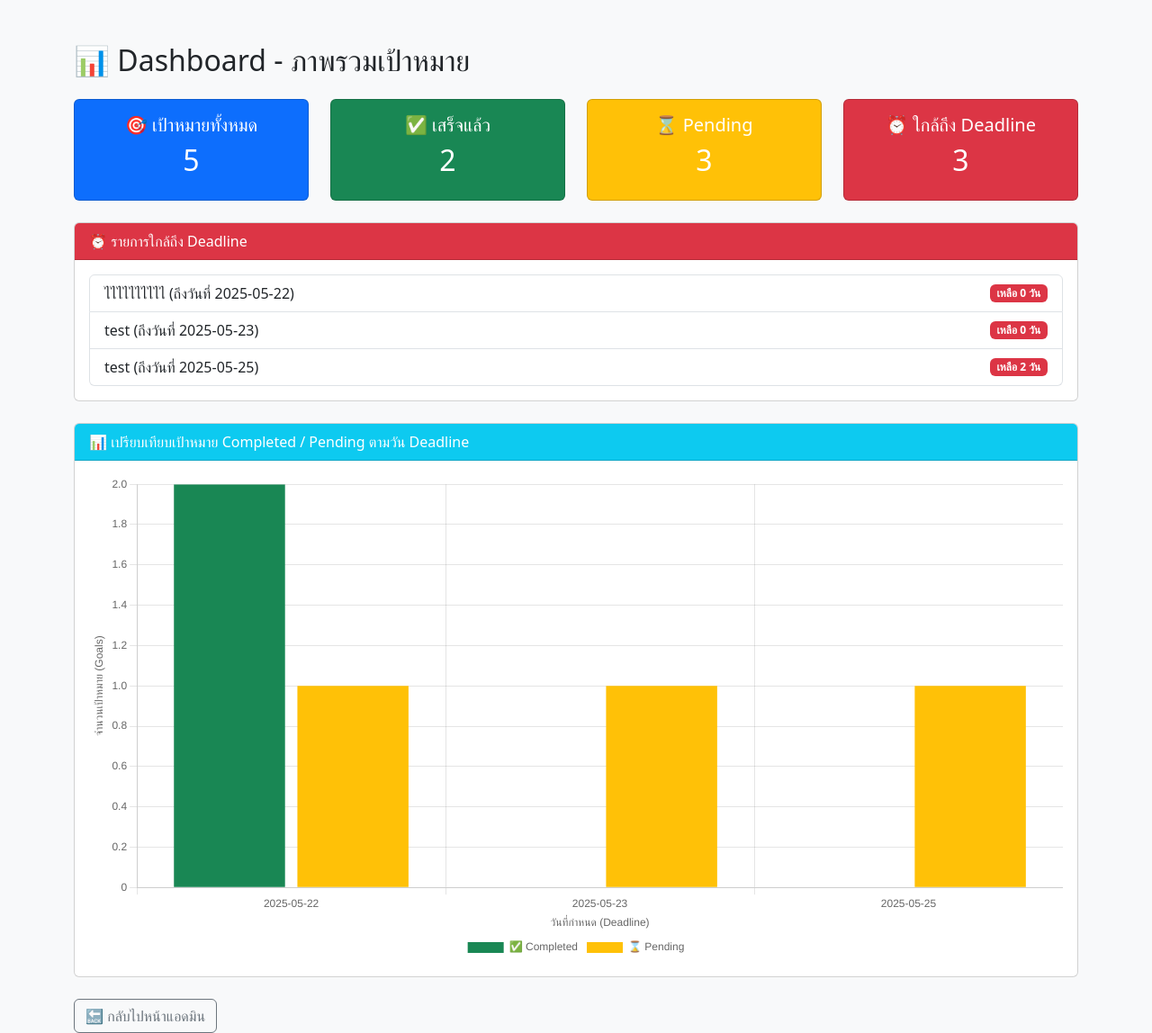
After one commit to AomThippawan/uploaded_web, a PHP site: page /php/dashboard.php in a window 1280 px wide. The commit adds this page. Shown: the whole page at 90% size. Run offline with PHP 8.4, Linux system fonts and the light colour scheme; data comes from the database, SQL or seed files in the repository.

Commit message:
update_web

```diff
--- a/php/admin.php
+++ b/php/admin.php
@@ -33,6 +33,7 @@ $name = $_SESSION['name'];
     <!-- <a href="upload_form.php" class="menu-item">📤 อัปโหลดไฟล์ .xlsx</a> -->
     <a href="view_files.php" class="menu-item">📁 จัดการไฟล์</a>
     <a href="manage_user.php" class="menu-item">👥 จัดการผู้ใช้</a>
+    <a href="dashboard.php" class="menu-item"> Dashboard Goal</a>
 </div>
 
 
--- /dev/null
+++ b/php/dashboard.php
@@ -0,0 +1,182 @@
+<?php
+include 'config_db.php';
+
+// ดึงจำนวน goal ทั้งหมด
+$total_sql = "SELECT COUNT(*) as total FROM goal";
+$total_result = mysqli_query($conn, $total_sql);
+$total = mysqli_fetch_assoc($total_result)['total'];
+
+// ดึงจำนวน completed
+$completed_sql = "SELECT COUNT(*) as completed FROM goal WHERE status = 'completed'";
+$completed_result = mysqli_query($conn, $completed_sql);
+$completed = mysqli_fetch_assoc($completed_result)['completed'];
+
+// ดึงจำนวน pending
+$pending_sql = "SELECT COUNT(*) as pending FROM goal WHERE status = 'pending'";
+$pending_result = mysqli_query($conn, $pending_sql);
+$pending = mysqli_fetch_assoc($pending_result)['pending'];
+
+// ดึง goal ที่ใกล้ deadline (ภายใน 3 วันจากวันนี้)
+$near_deadline_sql = "SELECT * FROM goal WHERE DATEDIFF(deadline, CURDATE()) <= 3 AND status != 'completed'";
+$near_deadline_result = mysqli_query($conn, $near_deadline_sql);
+
+// สำหรับ Bar Chart: นับจำนวน Completed และ Pending เปรียบเทียบตามวันที่ deadline
+$bar_sql = "
+    SELECT DATE(deadline) as goal_date,
+           SUM(status = 'completed') as completed,
+           SUM(status = 'pending') as pending
+    FROM goal
+    WHERE deadline IS NOT NULL
+    GROUP BY DATE(deadline)
+    ORDER BY goal_date ASC
+";
+$bar_result = mysqli_query($conn, $bar_sql);
+
+$labels = [];
+$completedData = [];
+$pendingData = [];
+
+while ($row = mysqli_fetch_assoc($bar_result)) {
+    $labels[] = $row['goal_date'];
+    $completedData[] = $row['completed'];
+    $pendingData[] = $row['pending'];
+}
+?>
+
+<!DOCTYPE html>
+<html lang="en">
+<head>
+    <meta charset="UTF-8">
+    <title>Goal Dashboard</title>
+    <link href="https://cdn.jsdelivr.net/npm/bootstrap@5.3.2/dist/css/bootstrap.min.css" rel="stylesheet">
+    <script src="https://cdn.jsdelivr.net/npm/chart.js"></script>
+</head>
+<body class="bg-light">
+<div class="container mt-5">
+    <h2 class="mb-4">📊 Dashboard - ภาพรวมเป้าหมาย</h2>
+
+    <div class="row text-center mb-4">
+        <div class="col-md-3">
+            <div class="card text-white bg-primary">
+                <div class="card-body">
+                    <h5>🎯 เป้าหมายทั้งหมด</h5>
+                    <h2><?= $total ?></h2>
+                </div>
+            </div>
+        </div>
+        <div class="col-md-3">
+            <div class="card text-white bg-success">
+                <div class="card-body">
+                    <h5>✅ เสร็จแล้ว</h5>
+                    <h2><?= $completed ?></h2>
+                </div>
+            </div>
+        </div>
+        <div class="col-md-3">
+            <div class="card text-white bg-warning">
+                <div class="card-body">
+                    <h5>⌛ Pending</h5>
+                    <h2><?= $pending ?></h2>
+                </div>
+            </div>
+        </div>
+        <div class="col-md-3">
+            <div class="card text-white bg-danger">
+                <div class="card-body">
+                    <h5>⏰ ใกล้ถึง Deadline</h5>
+                    <h2><?= mysqli_num_rows($near_deadline_result) ?></h2>
+                </div>
+            </div>
+        </div>
+    </div>
+
+    <!-- รายการใกล้ deadline -->
+    <div class="card mb-4">
+        <div class="card-header bg-danger text-white">
+            ⏰ รายการใกล้ถึง Deadline
+        </div>
+        <div class="card-body">
+            <?php if (mysqli_num_rows($near_deadline_result) > 0): ?>
+                <ul class="list-group">
+                    <?php while($row = mysqli_fetch_assoc($near_deadline_result)): ?>
+                        <li class="list-group-item d-flex justify-content-between align-items-center">
+                            <?= $row['goal_name'] ?> (ถึงวันที่ <?= $row['deadline'] ?>)
+                            <span class="badge bg-danger">เหลือ <?= (new DateTime())->diff(new DateTime($row['deadline']))->days ?> วัน</span>
+                        </li>
+                    <?php endwhile; ?>
+                </ul>
+            <?php else: ?>
+                <p class="text-muted">ไม่มีรายการที่ใกล้ถึงกำหนดส่งใน 3 วัน</p>
+            <?php endif; ?>
+        </div>
+    </div>
+
+    <!-- Bar Chart -->
+    <div class="card mb-4">
+        <div class="card-header bg-info text-white">
+            📊 เปรียบเทียบเป้าหมาย Completed / Pending ตามวัน Deadline
+        </div>
+        <div class="card-body">
+            <canvas id="goalChart" height="150"></canvas>
+        </div>
+    </div>
+
+    <style>
+    #goalChart {
+        max-width: 100%;
+    }
+    </style>
+
+    <script>
+    const ctx = document.getElementById('goalChart');
+    new Chart(ctx, {
+        type: 'bar',
+        data: {
+            labels: <?= json_encode($labels) ?>,
+            datasets: [
+                {
+                    label: '✅ Completed',
+                    data: <?= json_encode($completedData) ?>,
+                    backgroundColor: '#198754'
+                },
+                {
+                    label: '⌛ Pending',
+                    data: <?= json_encode($pendingData) ?>,
+                    backgroundColor: '#ffc107'
+                }
+            ]
+        },
+        options: {
+            responsive: true,
+            scales: {
+                x: {
+                    title: {
+                        display: true,
+                        text: 'วันที่กำหนด (Deadline)'
+                    }
+                },
+                y: {
+                    beginAtZero: true,
+                    title: {
+                        display: true,
+                        text: 'จำนวนเป้าหมาย (Goals)'
+                    }
+                }
+            },
+            plugins: {
+                legend: {
+                    position: 'bottom'
+                },
+                tooltip: {
+                    mode: 'index',
+                    intersect: false
+                }
+            }
+        }
+    });
+    </script>
+
+    <a href="admin.php" class="btn btn-outline-secondary">🔙 กลับไปหน้าแอดมิน</a>
+</div>
+</body>
+</html>
```
Also changed, not shown: kantang_db (1).sql (renamed from kantang_db (2).sql, +136 -5 lines).
